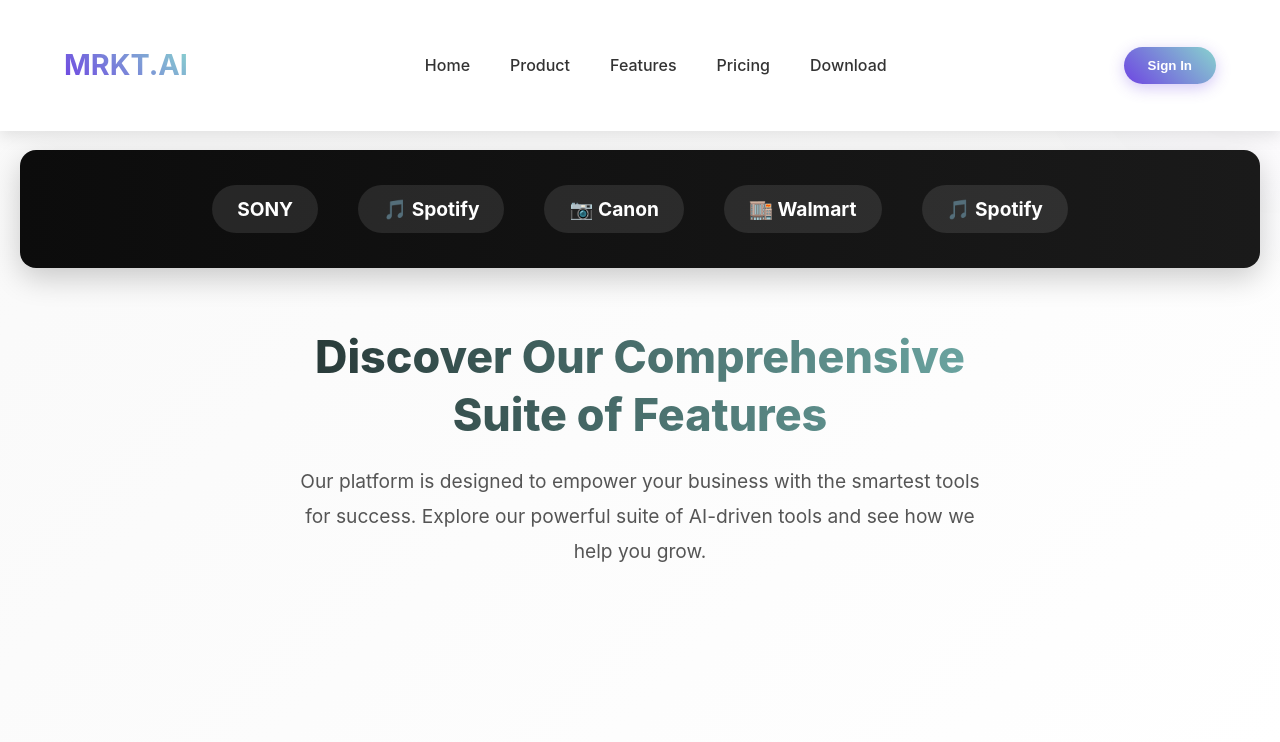
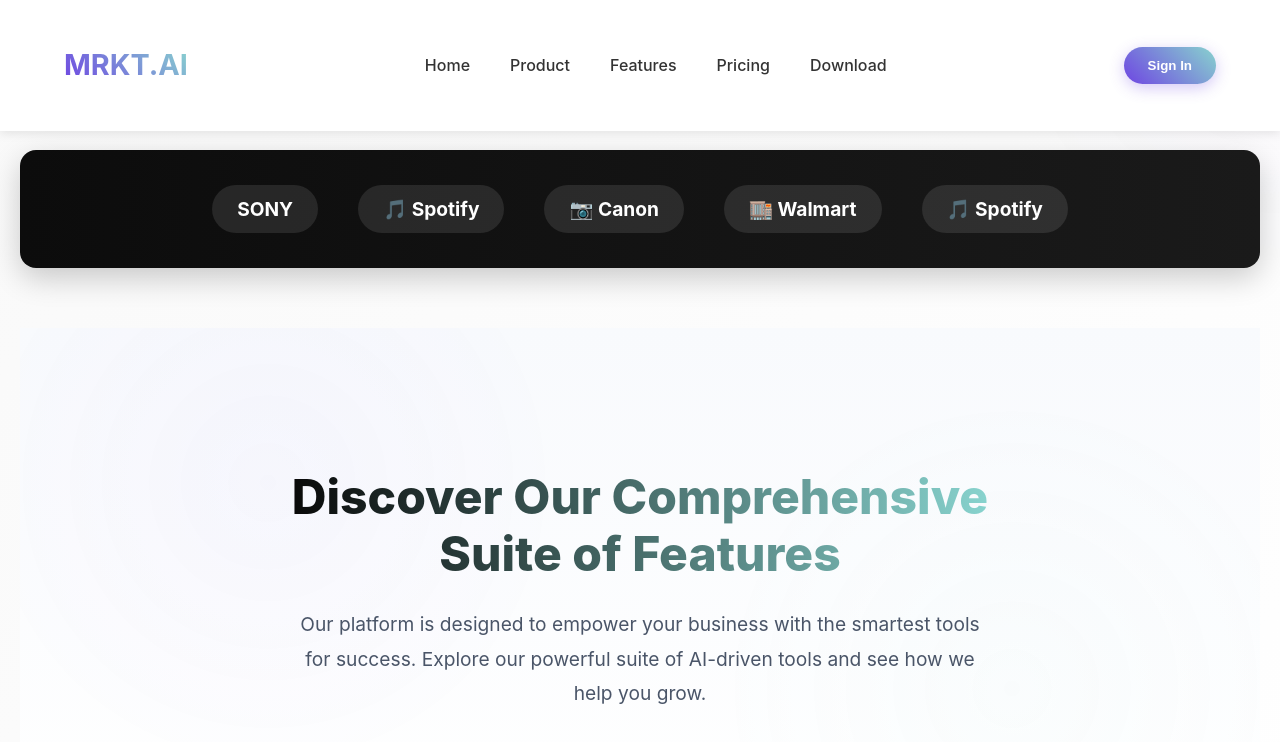
Before and after one commit to Musfir2327/-ZephyraTech, a React (Create React App) app in the folder musfir/: page /Product in a window 1280 px wide. Shown: the top 742 px of the page. Built offline with nearby package versions, Linux system fonts and the light colour scheme.

Commit message:
updated Feature

```diff
--- a/musfir/src/App.js
+++ b/musfir/src/App.js
@@ -4,6 +4,7 @@
 import Header from './components/Header';
 import Hero  from './components/Hero';
 import Product from './components/Product';
+import Feature from './components/Feature';
 
 
 function App() {
@@ -14,6 +15,7 @@
         <Route path="/" element={<Hero/>}/>
         <Route path="/Header" element={<Header />} />
         <Route path="/Product" element={<Product />} />
+        <Route path="/Features" element={<Feature />} />
 
       </Routes>
     </BrowserRouter>
--- /dev/null
+++ b/musfir/src/components/Feature.css
@@ -0,0 +1,104 @@
+/* Feature.css */
+.features-section {
+  padding: 100px 20px;
+  text-align: center;
+  background: linear-gradient(to bottom, #f8fafd 0%, #ffffff 100%);
+  position: relative;
+  overflow: hidden;
+}
+
+.features-section::before {
+  content: '';
+  position: absolute;
+  top: 0;
+  left: 0;
+  width: 100%;
+  height: 100%;
+  background:
+    radial-gradient(circle at 20% 30%, rgba(110, 69, 226, 0.08) 0%, transparent 30%),
+    radial-gradient(circle at 80% 70%, rgba(136, 211, 206, 0.08) 0%, transparent 30%);
+  z-index: 0;
+  animation: gradientPulse 12s infinite alternate;
+}
+
+@keyframes gradientPulse {
+  0%, 100% {
+    opacity: 0.8;
+  }
+  50% {
+    opacity: 0.4;
+  }
+}
+
+.features-section h2 {
+  font-size: 3rem;
+  font-weight: 800;
+  line-height: 1.2;
+  margin-bottom: 1.5rem;
+  background: linear-gradient(90deg, #090909, #88d3ce);
+  -webkit-background-clip: text;
+  background-clip: text;
+  color: transparent;
+  position: relative;
+  display: inline-block;
+  animation: textReveal 1.2s cubic-bezier(0.19, 1, 0.22, 1) forwards;
+  opacity: 0;
+  transform: translateY(30px);
+}
+
+@keyframes textReveal {
+  to {
+    opacity: 1;
+    transform: translateY(0);
+  }
+}
+
+.features-section p {
+  max-width: 700px;
+  margin: 0 auto 2rem;
+  font-size: 1.2rem;
+  line-height: 1.8;
+  color: #4a5568;
+  animation: fadeInUp 1s ease-out 0.4s both;
+  opacity: 0;
+  transform: translateY(20px);
+}
+
+@keyframes fadeInUp {
+  to {
+    opacity: 1;
+    transform: translateY(0);
+  }
+}
+
+
+
+/* Responsive design */
+@media (max-width: 768px) {
+  .features-section {
+    padding: 80px 20px;
+  }
+
+  .features-section h2 {
+    font-size: 2.2rem;
+  }
+
+  .features-section p {
+    font-size: 1rem;
+  }
+}
+
+@keyframes float {
+  0%, 100% {
+    transform: translateY(0) translateX(0);
+  }
+  25% {
+    transform: translateY(-20px) translateX(10px);
+  }
+  50% {
+    transform: translateY(0) translateX(20px);
+  }
+  75% {
+    transform: translateY(20px) translateX(10px);
+  }
+}
--- /dev/null
+++ b/musfir/src/components/Feature.js
@@ -0,0 +1,17 @@
+import React from 'react';
+import './Feature.css';
+
+function Feature() {
+  return (
+    <section className="features-section">
+      <h2>Discover Our Comprehensive <br />Suite of Features</h2>
+      <p>
+        Our platform is designed to empower your business with the smartest tools for success.
+        Explore our powerful suite of AI-driven tools and see how we help you grow.
+      </p>
+
+    </section>
+  );
+}
+
+export default Feature;
--- a/musfir/src/components/Header.js
+++ b/musfir/src/components/Header.js
@@ -10,7 +10,7 @@
         <ul className="nav-links">
           <li><Link to="/">Home</Link></li>
           <li><Link to="/product">Product</Link></li>
-          <li><Link to="/features">Features</Link></li>
+          <li><Link to="/Features">Features</Link></li>
           <li><Link to="/pricing">Pricing</Link></li>
           <li><Link to="/download">Download</Link></li>
         </ul>
```
